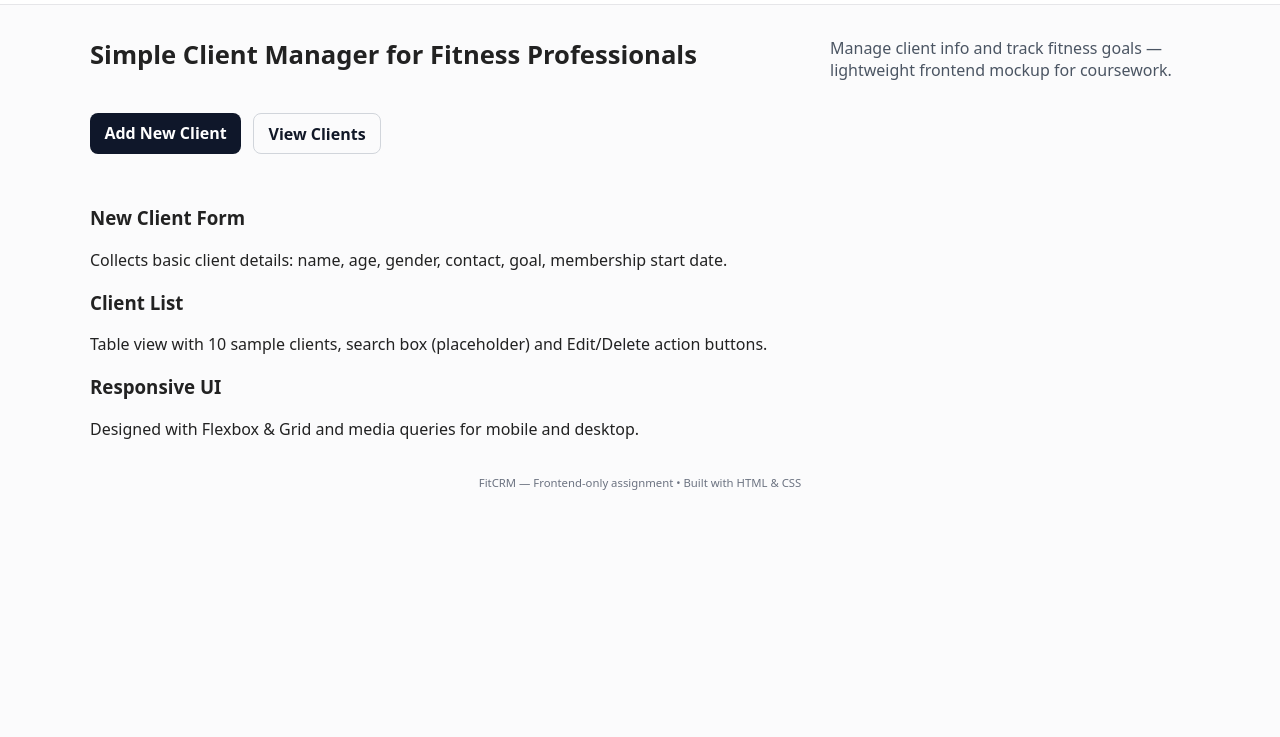
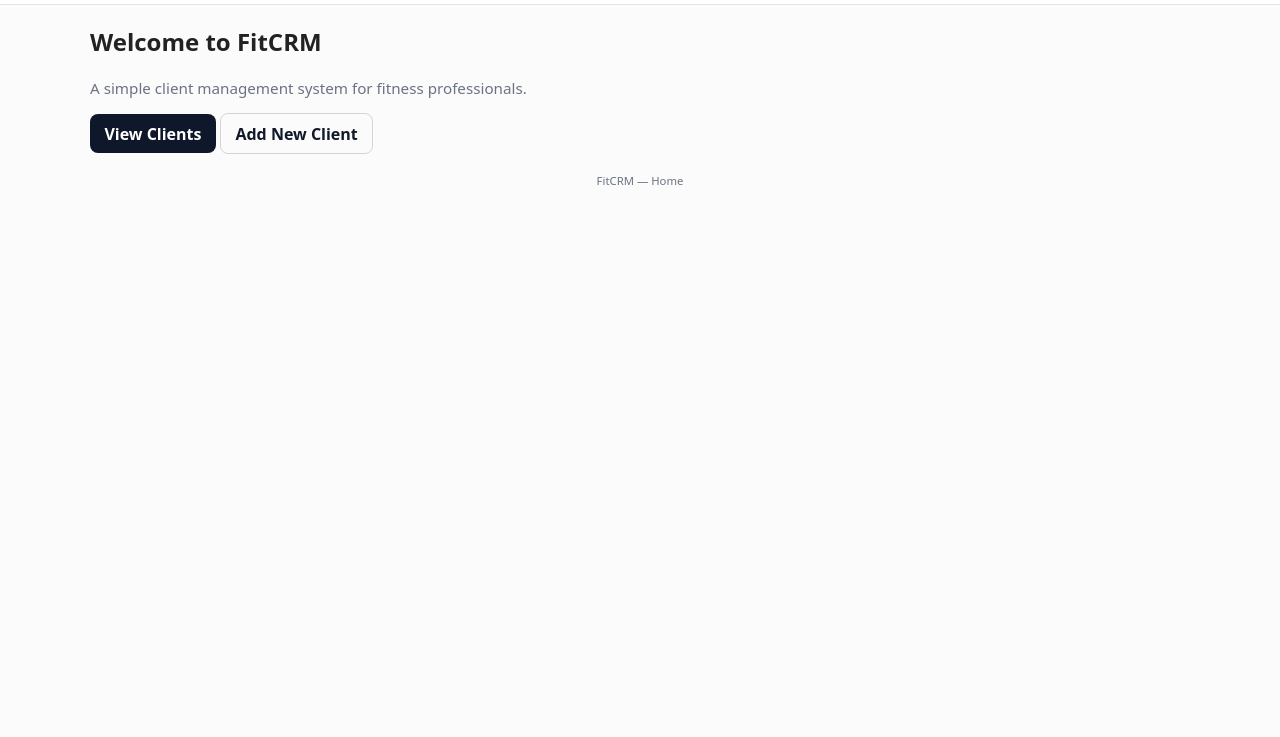
Before and after one commit to shahdyasser1654/Fitcrm, a plain HTML site: page index.html in a window 1280 px wide. Shown: the part 63-800 px from the top of the page. Drawn offline with Linux system fonts and the light colour scheme; files that its build step writes are made by us from their sources.

Commit message:
Update index.html

```diff
--- a/index.html
+++ b/index.html
@@ -1,54 +1,36 @@
-
-
-
 <!doctype html>
 <html lang="en">
 <head>
   <meta charset="utf-8" />
   <meta name="viewport" content="width=device-width,initial-scale=1" />
   <title>FitCRM — Home</title>
-  <link rel="stylesheet" href="css/styles.css" />
+  <link rel="stylesheet" href="styles.css" />
 </head>
 <body class="page-home">
   <header class="site-header">
     <div class="container header-inner">
       <h1 class="brand">FitCRM</h1>
       <nav class="main-nav">
+        <a href="index.html" class="nav-link active">Home</a>
+        <a href="clients.html" class="nav-link">Client List</a>
         <a href="new-client.html" class="nav-link">New Client</a>
-        <a href="clients.html" class="nav-link">Client List</a>
       </nav>
     </div>
   </header>
 
-  <main class="container main-content">
-    <section class="hero">
-      <h2>Simple Client Manager for Fitness Professionals</h2>
-      <p>Manage client info and track fitness goals — lightweight frontend mockup for coursework.</p>
-      <div class="cta-row">
-        <a class="btn" href="new-client.html">Add New Client</a>
-        <a class="btn ghost" href="clients.html">View Clients</a>
-      </div>
-    </section>
+  <main class="container home-content">
+    <h2>Welcome to FitCRM</h2>
+    <p class="muted">A simple client management system for fitness professionals.</p>
 
-    <section class="features">
-      <article>
-        <h3>New Client Form</h3>
-        <p>Collects basic client details: name, age, gender, contact, goal, membership start date.</p>
-      </article>
-      <article>
-        <h3>Client List</h3>
-        <p>Table view with 10 sample clients, search box (placeholder) and Edit/Delete action buttons.</p>
-      </article>
-      <article>
-        <h3>Responsive UI</h3>
-        <p>Designed with Flexbox & Grid and media queries for mobile and desktop.</p>
-      </article>
-    </section>
+    <div class="home-actions">
+      <a class="btn" href="clients.html">View Clients</a>
+      <a class="btn ghost" href="new-client.html">Add New Client</a>
+    </div>
   </main>
 
   <footer class="site-footer">
     <div class="container">
-      <small>FitCRM — Frontend-only assignment • Built with HTML & CSS</small>
+      <small>FitCRM — Home</small>
     </div>
   </footer>
 </body>
```
